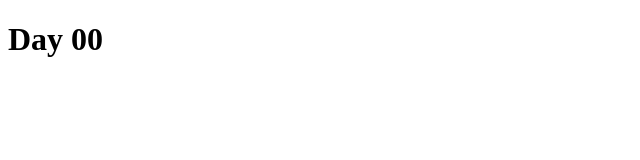
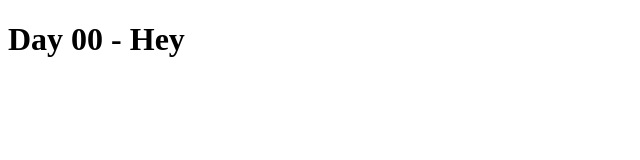
Before and after one commit to jonasholbech/javascript30, a plain HTML site: page 00/index.html in a window 1280 px wide. Shown: the whole page, without its empty margins (0-640 px from the left). Drawn offline with Linux system fonts and the light colour scheme.

Commit message:
added hey

```diff
--- a/00/index.html
+++ b/00/index.html
@@ -8,6 +8,6 @@
 </head>
 
 <body>
-    <h1>Day 00</h1>
+    <h1>Day 00 - Hey</h1>
 </body>
 </html>
```
